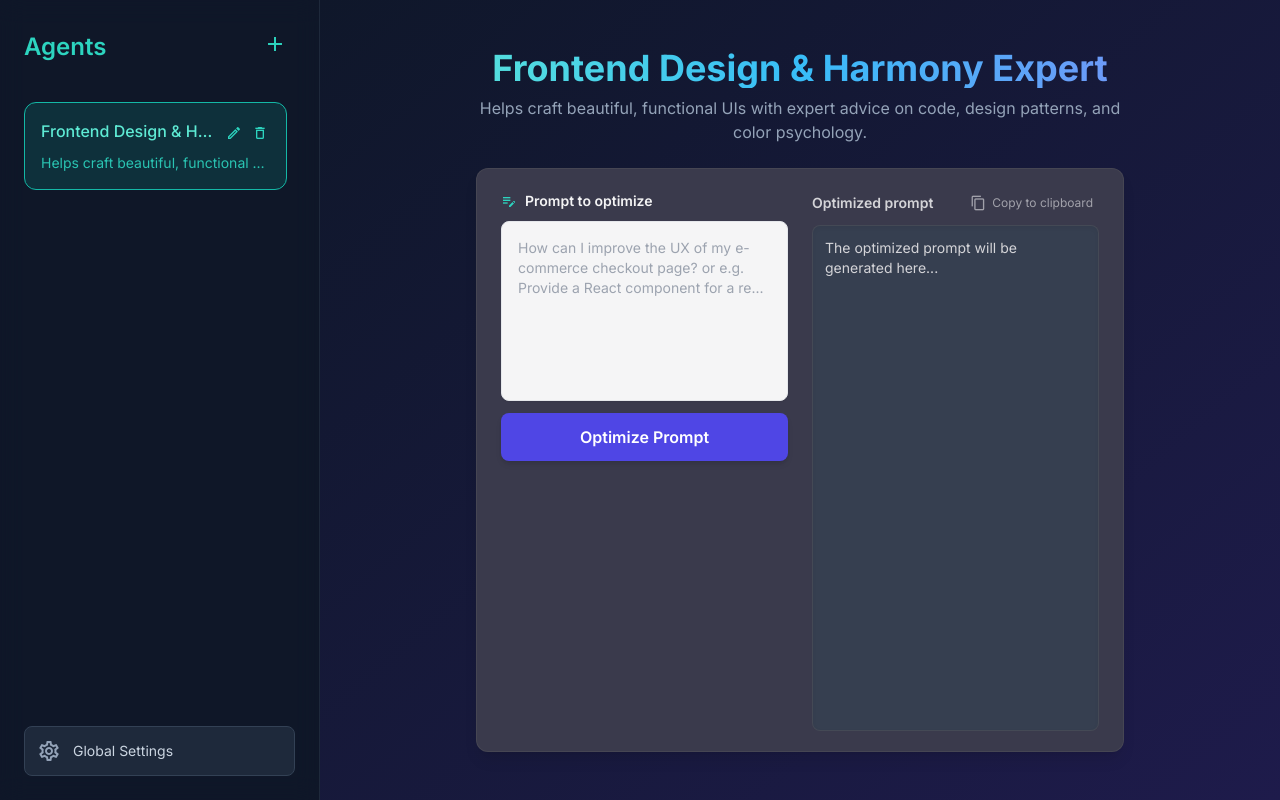
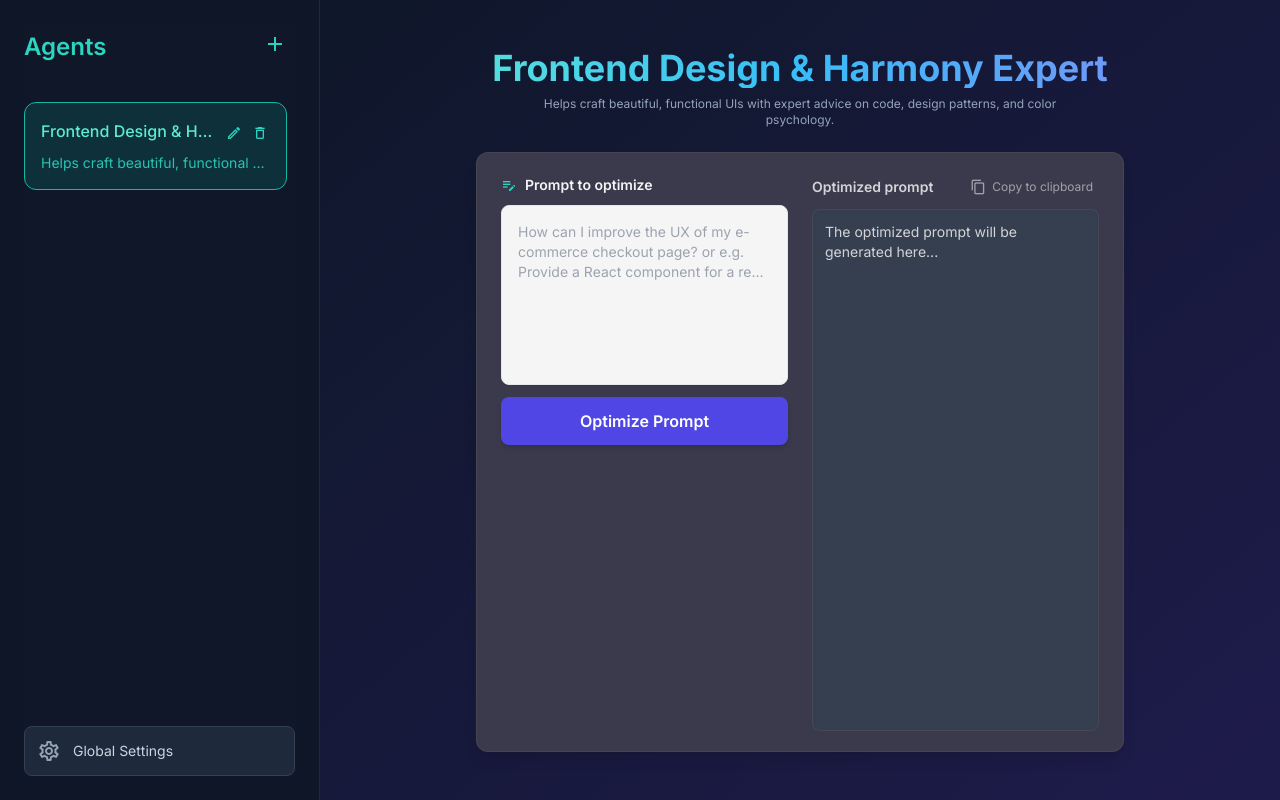
Before and after one commit to mahmoudfarahat2647/AI-AGENT, a React (Vite) app: page / in a window 1280 px wide. Built offline with nearby package versions, Linux system fonts and the light colour scheme.

Commit message:
last commit

```diff
--- a/App.tsx
+++ b/App.tsx
@@ -262,12 +262,12 @@ function App(): React.ReactNode {
             {mainTitle}
           </h1>
           {currentAgent && (
-            <p className="text-sm md:text-base text-slate-400 max-w-2xl mx-auto">
+            <p className="text-xs text-slate-400 max-w-xl mx-auto mt-1">
               {agentDescriptionUI}
             </p>
           )}
            {(!currentAgent && agents.length > 0) && (
-            <p className="text-lg text-slate-400">Please select an agent from the sidebar.</p>
+            <p className="text-sm text-slate-400">Please select an agent from the sidebar.</p>
           )}
         </header>
 
```
